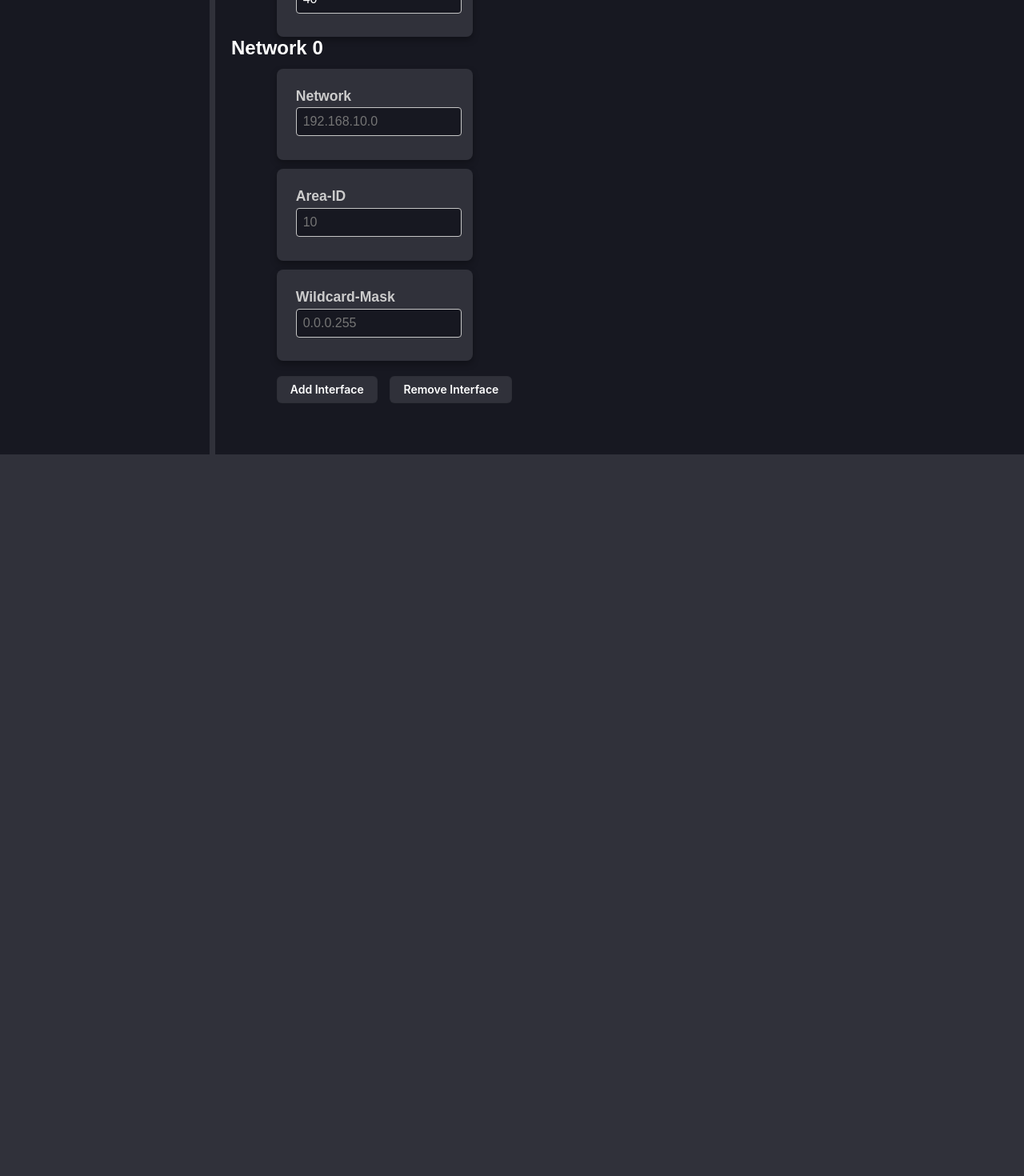
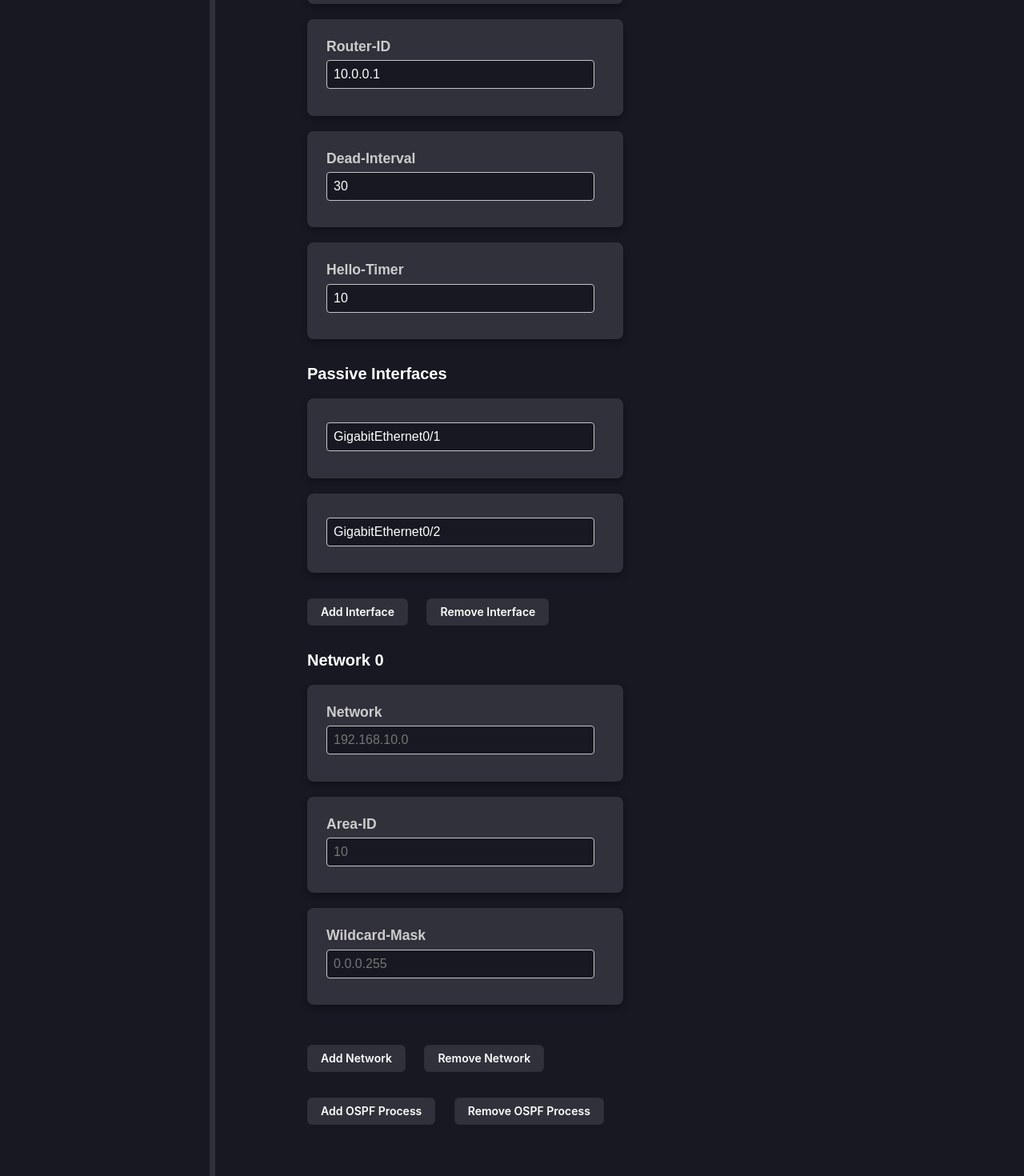
Before and after one commit to ZheDude/AutoConf, a SvelteKit app in the folder Frontend/: page /Routerconfig in a window 1280 px wide. Shown: the part 1261-2731 px from the top of the page at 80% size. Before the commit the page ends 1829 px from the top, so only its background shows below. Built offline with nearby package versions, Linux system fonts and the light colour scheme.

Commit message:
implemented OSPF

```diff
--- a/Frontend/src/lib/components/Router/ospf.svelte
+++ b/Frontend/src/lib/components/Router/ospf.svelte
@@ -4,7 +4,7 @@
 	import Checkbox from '../checkbox.svelte';
 	export let id;
 
-	let params = {
+	export let params = {
 		process_id: '',
 		networks: [
 			{
@@ -16,7 +16,7 @@
 		router_id: '',
 		timer_dead: 40,
 		timer_hello: 10,
-		passive_interfaces: ['GigabitEthernet0/1', 'GigabitEthernet0/2']
+		passive_interfaces: ['']
 	};
 
 	function addNetwork() {
@@ -31,6 +31,25 @@
 	}
 
 
+	function removeNetwork() {
+		params.networks =  params.networks.slice(0, -1)
+	}
+
+
+
+
+function addPassiveInterface(){
+
+	params.passive_interfaces =  [...params.passive_interfaces, ""]
+
+}
+
+
+function removePassiveInterface(){
+
+	params.passive_interfaces =  params.passive_interfaces.slice(0, -1)
+
+}
     function range(start, end) {
 		return Array.from({ length: end - start + 1 }, (_, i) => start + i);
 	}
@@ -40,7 +59,7 @@
 	placeholder="10"
 	type="text"
 	fieldName="Process-ID"
-	id="OSPFRocessID{id}"
+	id="OSPFProcessID{id}"
 	bind:value={params['process_id']}
 />
 
@@ -61,8 +80,32 @@ bind:value={params['timer_dead']}
 />
 
 
+<InputField
+placeholder="15"
+type="text"
+fieldName="Hello-Timer"
+id="OSPF-HelloTimer{id}"
+bind:value={params['timer_hello']}
+/>
+<h2 class="subSubHeading">Passive Interfaces</h2>
+{#each range(0, params.passive_interfaces.length-1) as number}
+
+<InputField
+placeholder="Gig0/0"
+type="text"
+fieldName=""
+id="OSPF-passiveInterface{number}"
+bind:value={params['passive_interfaces'][number]}
+/>
+
+{/each}
+
+
+<button class="leftButton" on:click={addPassiveInterface}>Add Interface</button>
+<button class="rightButton" on:click={removePassiveInterface}>Remove Interface</button>
+
 {#each range(0, params['networks'].length-1) as number}
-<h2>Network {number}</h2>
+<h2 class="subSubHeading">Network {number}</h2>
 <InputField
 placeholder="192.168.10.0"
 type="text"
@@ -89,7 +132,7 @@ bind:value={params['networks'][number]['wildcard']}
 {/each}
 
 
+<br>
 
-
-<button class="leftButton" on:click={addNetwork}>Add Interface</button>
-<button class="rightButton" on:click={addNetwork}>Remove Interface</button>
+<button class="leftButton" on:click={addNetwork}>Add Network</button>
+<button class="rightButton" on:click={removeNetwork}>Remove Network</button>
--- a/Frontend/src/routes/Routerconfig/+page.svelte
+++ b/Frontend/src/routes/Routerconfig/+page.svelte
@@ -222,6 +222,33 @@ function addInterface() {
 }
 
 
+function addOspfProcess(){
+  userParameters[mappings.OSPF].OSPF =  [...userParameters[mappings.OSPF].OSPF,  {
+        "process_id": "",
+        "networks": [
+          {
+            "network": "",
+            "area_id": "",
+            "wildcard": ""
+          }
+        ],
+        "router_id": "10.0.0.1",
+        "timer_dead": 30,
+        "timer_hello": 10,
+        "passive_interfaces": [
+          "GigabitEthernet0/1",
+          "GigabitEthernet0/2"
+        ]
+      }]
+
+      console.log(userParameters)
+}
+
+function removeOspfProcess(){
+  userParameters[mappings.OSPF].OSPF =  userParameters[mappings.OSPF].OSPF.slice(0, -1)
+
+}
+
 function range(start, end) {
 		return Array.from({ length: end - start + 1 }, (_, i) => start + i);
 	}
@@ -229,6 +256,9 @@ function range(start, end) {
 
 const mappings = {'OSPF': 1, 'Key-Chain': 2, 'RIP': 3, 'BGP': 4,
 'Interface': 0, 'Static-Routes:': 5, 'GRE': 6, 'HSRP': 7, 'DHCP': 8}
+
+
+console.log(userParameters[mappings.OSPF].OSPF.length)
 
 
 </script>
@@ -245,6 +275,13 @@ const mappings = {'OSPF': 1, 'Key-Chain': 2, 'RIP': 3, 'BGP': 4,
 <button class="leftButton" on:click={addInterface}>Add Interface</button>
 <button class="rightButton" on:click={removeInterface}>Remove Interface</button>
 
-<h1>OSPF</h1>
-<Ospf id=1></Ospf>
+<h1 class="subHeading">OSPF</h1>
+
+{#each range(0, userParameters[mappings.OSPF].OSPF.length-1) as number}
+<Ospf id={number}, params={userParameters[mappings.OSPF].OSPF[number]}></Ospf>
+
+
+{/each}
+<button class="leftButton" on:click={addOspfProcess}>Add OSPF Process</button>
+<button class="rightButton" on:click={removeOspfProcess}>Remove OSPF Process</button>
 </div>
```
